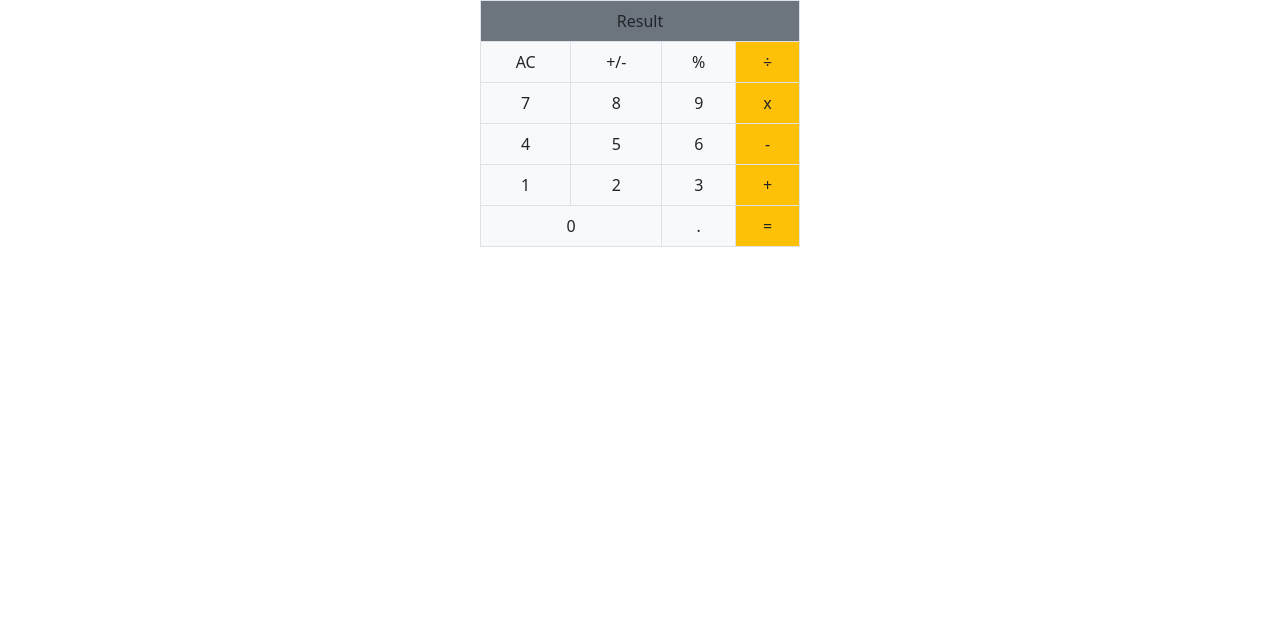
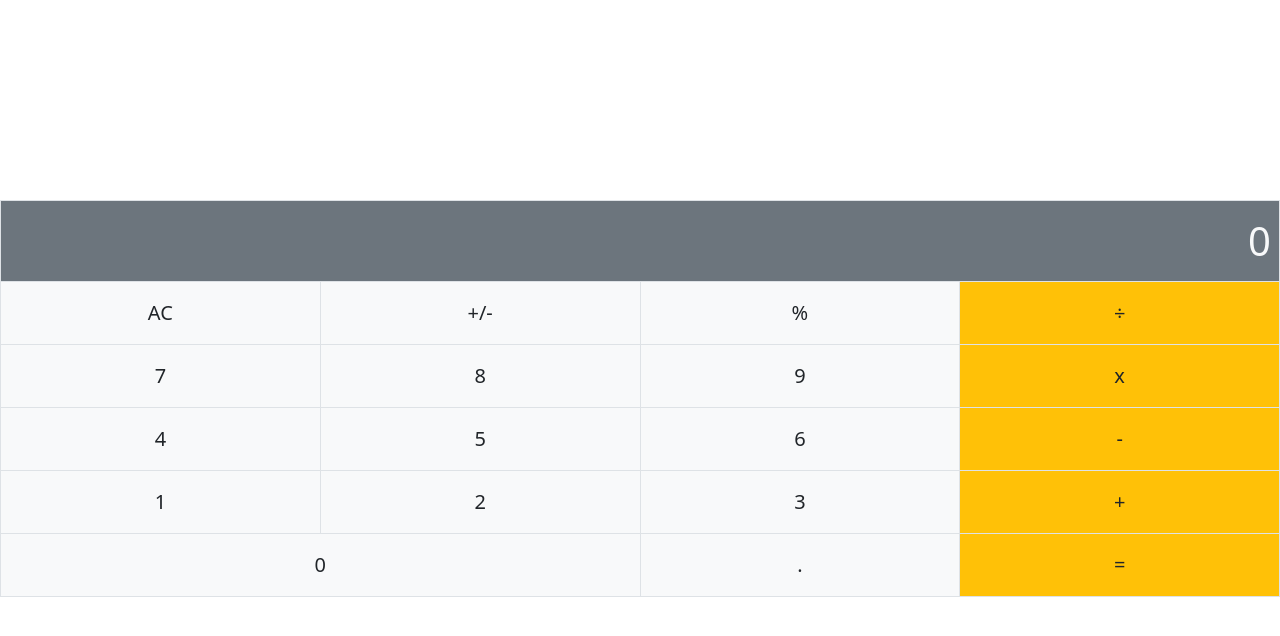
Before and after one commit to ahmetbozaci/math_magicians, a React (Create React App) app: page / in a window 1280 px wide. Shown: the top 636 px of the page. Built offline with nearby package versions, Linux system fonts and the light colour scheme.

Commit message:
Align calculator

```diff
--- a/src/components/Calculator.js
+++ b/src/components/Calculator.js
@@ -2,43 +2,44 @@
 
 import React from 'react';
 import { Table } from 'reactstrap';
+import './calculator.css';
 
 export default class Calculator extends React.PureComponent {
   render() {
     return (
-      <Table bordered className="mx-auto w-25 text-center">
+      <Table bordered className="mx-auto text-center table lead">
         <tbody>
           <tr>
-            <td className="bg-secondary text-" colSpan="4">Result</td>
+            <td className="bg-secondary py-3 text-light display-6 result" colSpan="4">0</td>
           </tr>
           <tr>
-            <td className="bg-light">AC</td>
-            <td className="bg-light">+/-</td>
-            <td className="bg-light">%</td>
-            <td className="bg-warning">÷</td>
+            <td className="bg-light py-3">AC</td>
+            <td className="bg-light py-3">+/-</td>
+            <td className="bg-light py-3">%</td>
+            <td className="bg-warning py-3">÷</td>
           </tr>
           <tr>
-            <td className="bg-light">7</td>
-            <td className="bg-light">8</td>
-            <td className="bg-light">9</td>
-            <td className="bg-warning">x</td>
+            <td className="bg-light py-3">7</td>
+            <td className="bg-light py-3">8</td>
+            <td className="bg-light py-3">9</td>
+            <td className="bg-warning py-3">x</td>
           </tr>
           <tr>
-            <td className="bg-light">4</td>
-            <td className="bg-light">5</td>
-            <td className="bg-light">6</td>
-            <td className="bg-warning">-</td>
+            <td className="bg-light py-3">4</td>
+            <td className="bg-light py-3">5</td>
+            <td className="bg-light py-3">6</td>
+            <td className="bg-warning py-3">-</td>
           </tr>
           <tr>
-            <td className="bg-light">1</td>
-            <td className="bg-light">2</td>
-            <td className="bg-light">3</td>
-            <td className="bg-warning">+</td>
+            <td className="bg-light py-3">1</td>
+            <td className="bg-light py-3">2</td>
+            <td className="bg-light py-3">3</td>
+            <td className="bg-warning py-3">+</td>
           </tr>
           <tr>
-            <td className="bg-light" colSpan="2">0</td>
-            <td className="bg-light">.</td>
-            <td className="bg-warning">=</td>
+            <td className="bg-light py-3" colSpan="2">0</td>
+            <td className="bg-light py-3">.</td>
+            <td className="bg-warning py-3">=</td>
           </tr>
         </tbody>
       </Table>
--- /dev/null
+++ b/src/components/calculator.css
@@ -0,0 +1,12 @@
+.table {
+  width: 350px;
+  margin-top: 200px;
+}
+
+td {
+  width: 50px;
+}
+
+.result {
+  text-align: right;
+}
```
